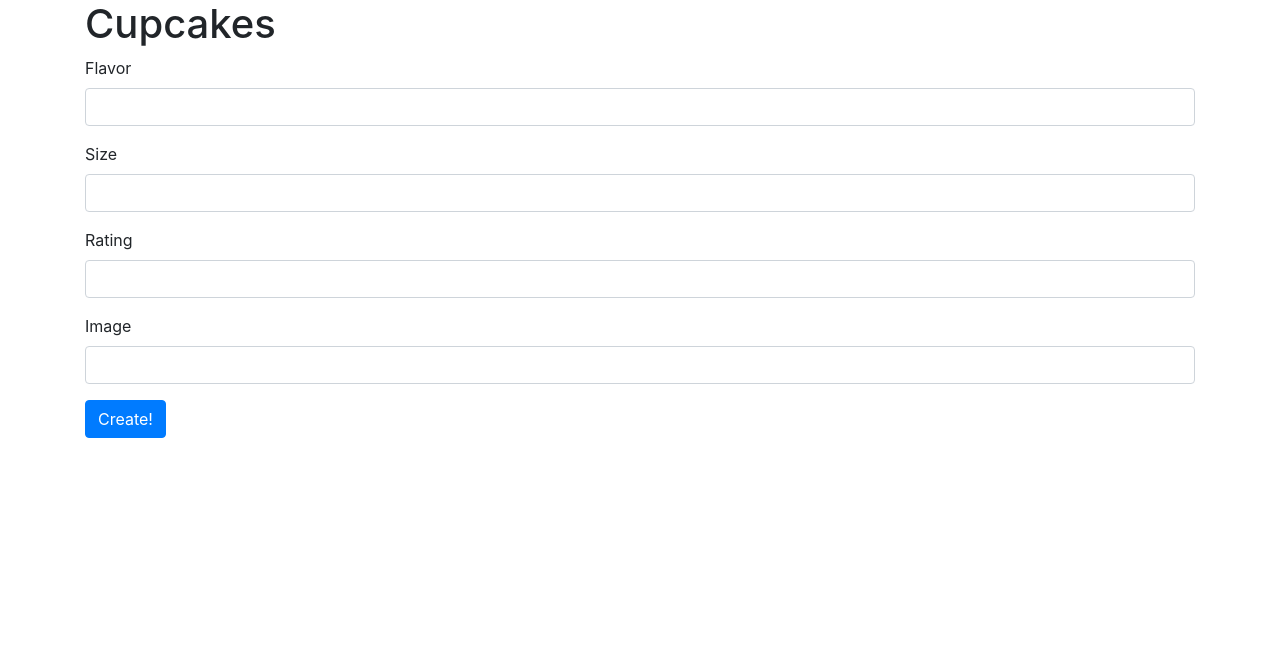
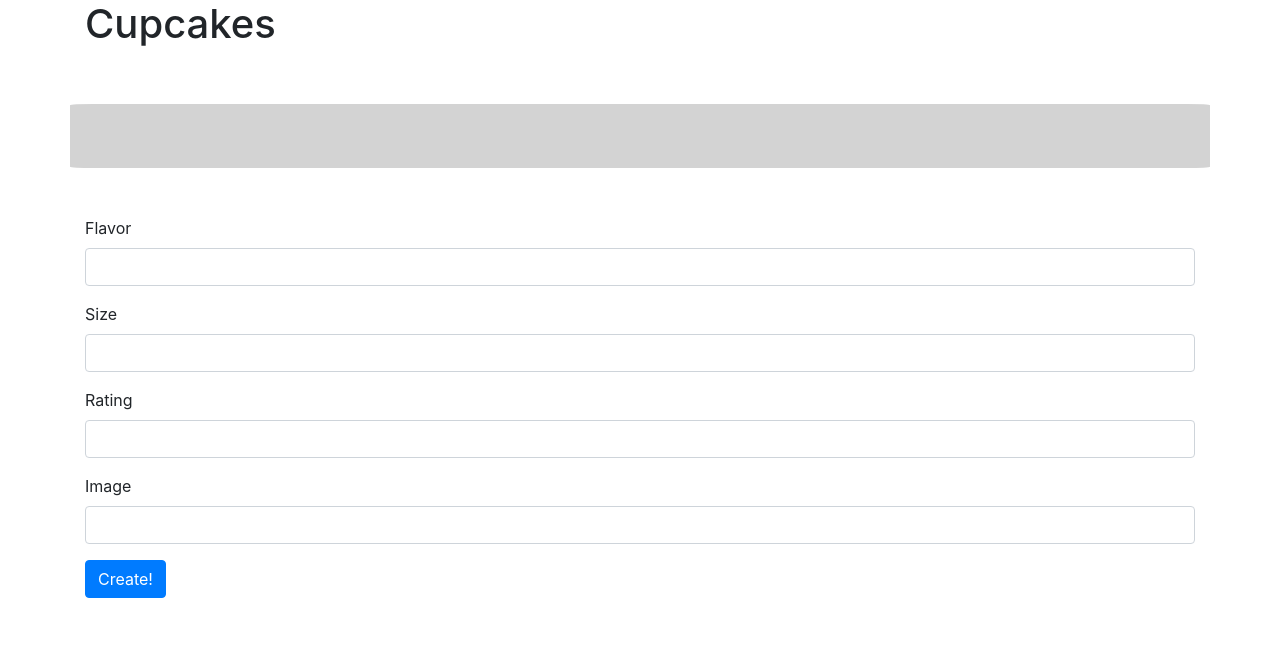
Before and after one commit to sjbrooks/Flask-Cupcakes, a Flask app: page / in a window 1280 px wide. Shown: the top 645 px of the page. Run offline with Flask 2, Linux system fonts and the light colour scheme; data that the repository does not hold is empty; some libraries are stand-ins or nearby versions.

Commit message:
added styling

```diff
--- /dev/null
+++ b/static/cupcakes.css
@@ -0,0 +1,22 @@
+#cupcakes-list {
+  position: relative;
+  top: 3rem;
+  background: lightgrey;
+  padding: 2rem;
+  border-radius: 2%;
+}
+
+#cupcake-form {
+  position: relative;
+  top: 6rem;
+  padding: 0 0 3rem;
+}
+
+.cupcake-div {
+  background-color: white;
+  padding: 1rem;
+}
+
+img {
+  margin: 0 0 1rem;
+}
--- a/static/cupcakes.js
+++ b/static/cupcakes.js
@@ -12,13 +12,16 @@ async function showCupcakes() {
   console.log("The cupcakes of the day are", cupcakes)
   for (cupcake of cupcakes) {
     let $htmlCupcake =
-      $(`<div class="container col-2">
-            <img src=${cupcake.image} alt=${cupcake.flavor} width="150px" height="auto">
-            <h3>${cupcake.flavor}</h3>
-            <p>
-              Size: ${cupcake.size}, Rating: ${cupcake.rating}
-            </p>
-          </div>`)
+        $(`<div class="container col-2 cupcake-div">
+              <img src=${cupcake.image} alt=${cupcake.flavor} width="150px" height="150px">
+              <h3>${cupcake.flavor}</h3>
+              <p>
+                Size: ${cupcake.size}
+              </p>
+              <p>
+              Rating: ${cupcake.rating}
+              </p>
+            </div>`)
     $CUPCAKES.append($htmlCupcake);
   }
 }
@@ -44,7 +47,10 @@ $FORM.on('submit', async function handleFormSubmission(evt) {
             <img src=${cupcake.image} alt=${cupcake.flavor} width="150px" height="auto">
             <h3>${cupcake.flavor}</h3>
             <p>
-              Size: ${cupcake.size}, Rating: ${cupcake.rating}
+              Size: ${cupcake.size}
+            </p>
+            <p>
+            Rating: ${cupcake.rating}
             </p>
           </div>`)
 
--- a/templates/cupcakes.html
+++ b/templates/cupcakes.html
@@ -13,6 +13,7 @@
   rel="stylesheet"
   integrity="sha384-ggOyR0iXCbMQv3Xipma34MD+dH/1fQ784/j6cY/iJTQUOhcWr7x9JvoRxT2MZw1T"
   crossorigin="anonymous">
+  <link href="/static/cupcakes.css" rel="stylesheet">
 </head>
 <body>
   <div class="container">
```
